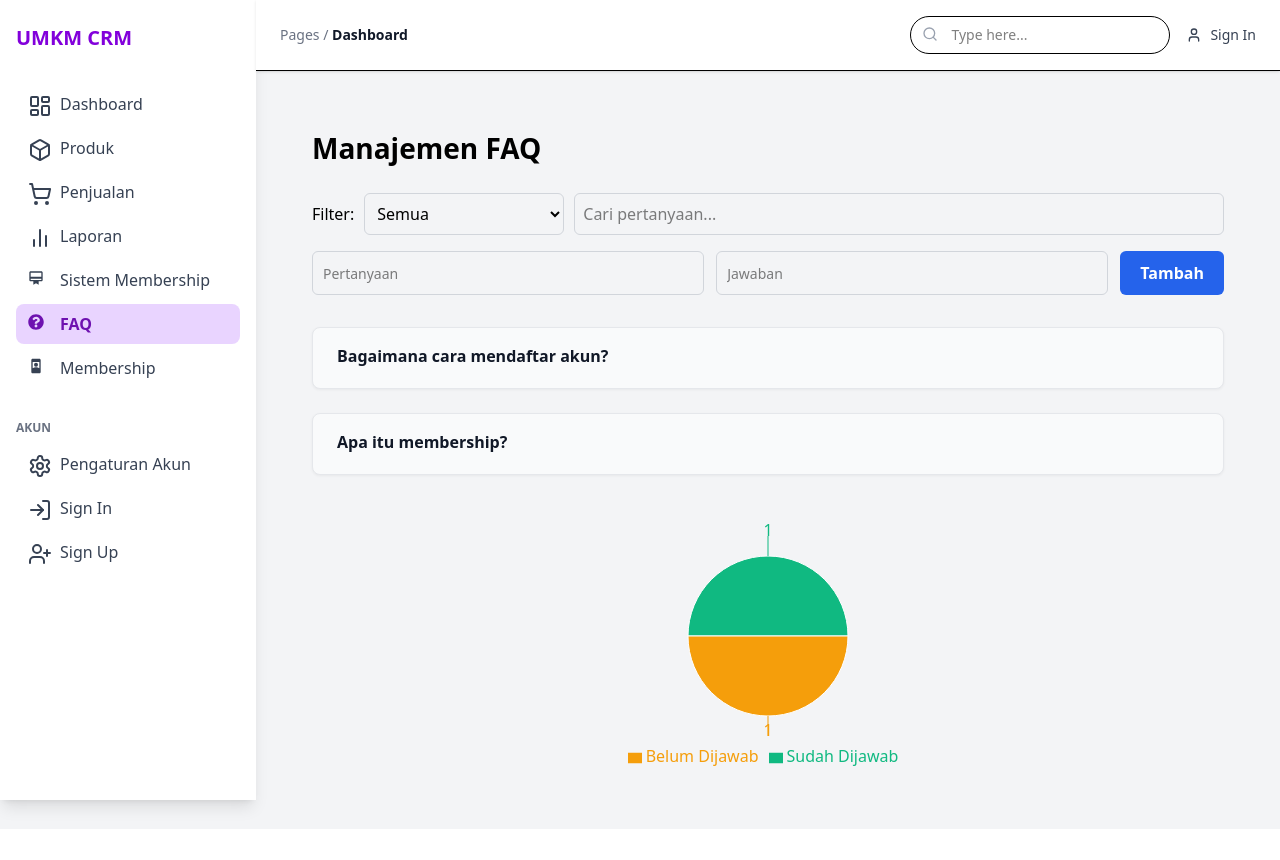
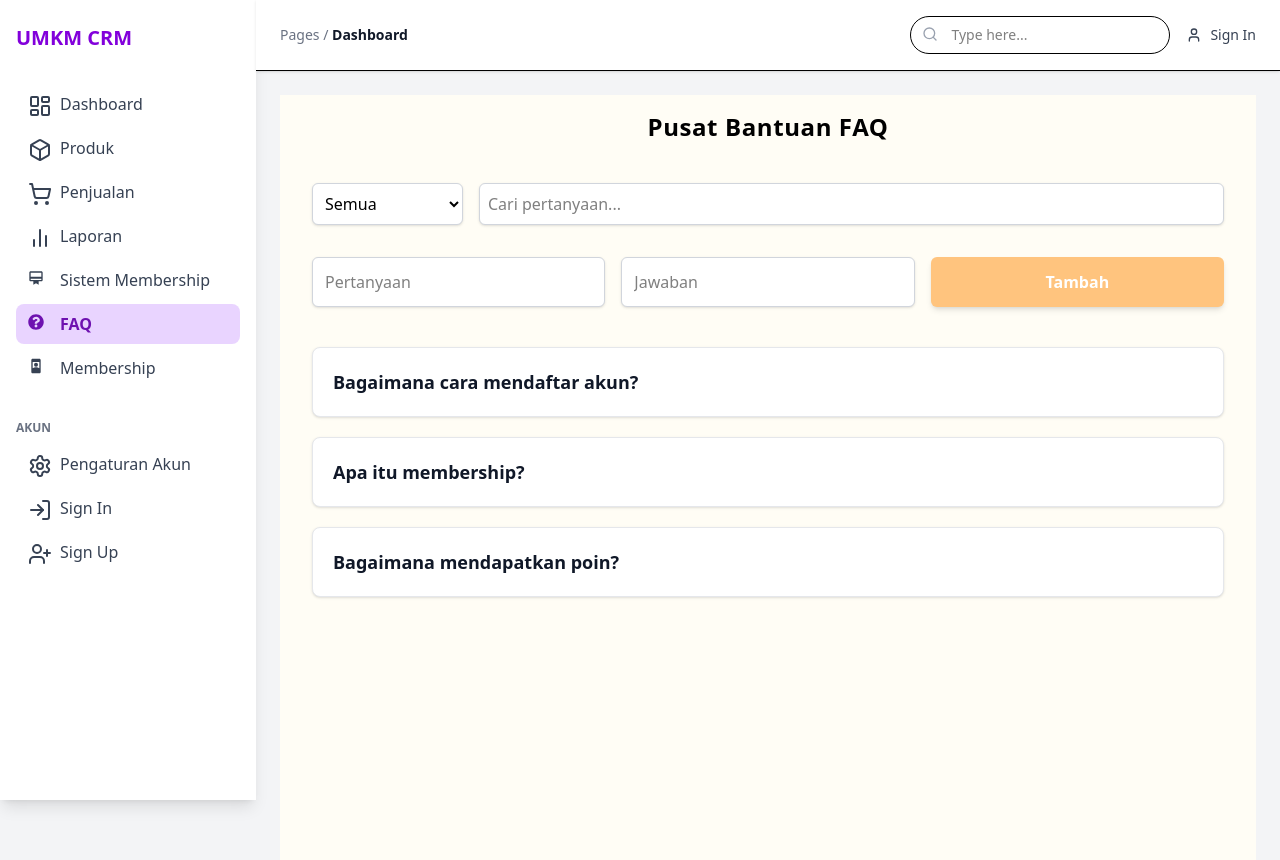
Before and after one commit to azizBLJ/crm-23sic-kelompok5, a React (Vite) app: page /FAQ in a window 1280 px wide. Shown: the top 860 px of the page. Before the commit the page ends 829 px from the top, so only its background shows below. Built offline with nearby package versions, Linux system fonts and the light colour scheme.

Commit message:
memperbagus tampilan FAQ dan Membership by DHEA

```diff
--- a/src/pages/FAQ.jsx
+++ b/src/pages/FAQ.jsx
@@ -1,95 +1,98 @@
-import React, { useState } from 'react';
-import { PieChart, Pie, Cell, Tooltip, Legend, ResponsiveContainer } from 'recharts';
+import React, { useState } from "react";
 
 const FAQ = () => {
   const [faqList, setFaqList] = useState([
     {
       id: 1,
-      question: 'Bagaimana cara mendaftar akun?',
-      answer: 'Klik tombol daftar dan isi data Anda.',
-      createdAt: new Date().toISOString(),
+      question: "Bagaimana cara mendaftar akun?",
+      answer: "Klik tombol daftar dan isi data Anda.",
+      createdAt: new Date("2025-05-10").toISOString(),
     },
     {
       id: 2,
-      question: 'Apa itu membership?',
-      answer: '',
-      createdAt: new Date().toISOString(),
+      question: "Apa itu membership?",
+      answer: "",
+      createdAt: new Date("2025-06-01").toISOString(),
+    },
+    {
+      id: 3,
+      question: "Bagaimana mendapatkan poin?",
+      answer: "Gunakan layanan dan kumpulkan poin.",
+      createdAt: new Date("2025-06-10").toISOString(),
     },
   ]);
 
-  const [form, setForm] = useState({ question: '', answer: '' });
+  const [form, setForm] = useState({ question: "", answer: "" });
   const [editId, setEditId] = useState(null);
-  const [filter, setFilter] = useState('semua');
+  const [filter, setFilter] = useState("semua");
   const [openId, setOpenId] = useState(null);
-  const [searchTerm, setSearchTerm] = useState('');
+  const [searchTerm, setSearchTerm] = useState("");
 
-  const handleChange = (e) => {
+  const handleChange = (e) =>
     setForm({ ...form, [e.target.name]: e.target.value });
-  };
 
   const handleSubmit = () => {
-    if (!form.question) return;
-
+    if (!form.question.trim()) return;
     if (editId) {
       setFaqList((prev) =>
         prev.map((f) =>
-          f.id === editId ? { ...f, question: form.question, answer: form.answer } : f
+          f.id === editId
+            ? { ...f, question: form.question.trim(), answer: form.answer.trim() }
+            : f
         )
       );
       setEditId(null);
     } else {
       const newFaq = {
         id: faqList.length ? Math.max(...faqList.map((f) => f.id)) + 1 : 1,
-        question: form.question,
-        answer: form.answer,
+        question: form.question.trim(),
+        answer: form.answer.trim(),
         createdAt: new Date().toISOString(),
       };
       setFaqList([...faqList, newFaq]);
     }
-
-    setForm({ question: '', answer: '' });
+    setForm({ question: "", answer: "" });
   };
 
   const handleEdit = (faq) => {
     setForm({ question: faq.question, answer: faq.answer });
     setEditId(faq.id);
+    setOpenId(null);
   };
 
   const handleDelete = (id) => {
     setFaqList(faqList.filter((f) => f.id !== id));
     if (editId === id) {
-      setForm({ question: '', answer: '' });
+      setForm({ question: "", answer: "" });
       setEditId(null);
     }
+    setOpenId(null);
   };
 
   const filteredFaq = faqList.filter((faq) => {
     const matchFilter =
-      filter === 'semua' ||
-      (filter === 'belum' && faq.answer.trim() === '') ||
-      (filter === 'sudah' && faq.answer.trim() !== '');
-    const matchSearch = faq.question.toLowerCase().includes(searchTerm.toLowerCase());
+      filter === "semua" ||
+      (filter === "belum" && (faq.answer || "").trim() === "") ||
+      (filter === "sudah" && (faq.answer || "").trim() !== "");
+    const matchSearch = faq.question
+      .toLowerCase()
+      .includes(searchTerm.toLowerCase());
     return matchFilter && matchSearch;
   });
 
-  const pieData = [
-    { name: 'Sudah Dijawab', value: faqList.filter(f => f.answer.trim() !== '').length },
-    { name: 'Belum Dijawab', value: faqList.filter(f => f.answer.trim() === '').length },
-  ];
+  return (
+    <div className="min-h-screen py-4 px-4 sm:px-6 lg:px-8 bg-[#FFFDF5]">
+      <div className="max-w-5xl mx-auto">
+        <h2 className="text-2xl font-bold text-center text-black mb-10 tracking-wide">
+          Pusat Bantuan FAQ
+        </h2>
 
-  const COLORS = ['#10b981', '#f59e0b'];
-
-  return (
-    <div style={{ padding: '2rem', maxWidth: '1000px', margin: 'auto' }}>
-      <h2 style={{ fontSize: '28px', fontWeight: 'bold', marginBottom: '1.5rem' }}>Manajemen FAQ</h2>
-
-      {/* Filter & Search */}
-      <div style={{ display: 'flex', alignItems: 'center', marginBottom: '1rem', gap: '10px' }}>
-        <label style={{ fontWeight: '500' }}>Filter:</label>
+        {/* Filter & Search Section */}
+        <div className="flex flex-wrap gap-4 items-center mb-8">
           <select
             value={filter}
             onChange={(e) => setFilter(e.target.value)}
-          style={{ padding: '8px', borderRadius: '6px', border: '1px solid #d1d5db', minWidth: '200px' }}
+            className="p-2 border border-gray-300 rounded-md shadow-sm bg-white focus:outline-none focus:ring-2 focus:ring-[#FFC47E]"
           >
             <option value="semua">Semua</option>
             <option value="belum">Belum Dijawab</option>
@@ -100,62 +103,68 @@ const FAQ = () => {
             placeholder="Cari pertanyaan..."
             value={searchTerm}
             onChange={(e) => setSearchTerm(e.target.value)}
-          style={{ padding: '8px', borderRadius: '6px', border: '1px solid #d1d5db', flex: 1 }}
+            className="p-2 border border-gray-300 rounded-md shadow-sm flex-1 bg-white focus:outline-none focus:ring-2 focus:ring-[#FFC47E]"
           />
         </div>
 
-      {/* Form */}
-      <div style={{ display: 'grid', gridTemplateColumns: '1fr 1fr auto', gap: '12px', marginBottom: '2rem' }}>
+        {/* Form Tambah / Edit */}
+        <div className="grid grid-cols-1 md:grid-cols-3 gap-4 mb-10">
           <input
             name="question"
             placeholder="Pertanyaan"
             value={form.question}
             onChange={handleChange}
-          style={inputStyle}
+            className="p-3 border border-gray-300 rounded-md shadow-sm bg-white focus:outline-none focus:ring-2 focus:ring-[#FFC47E]"
           />
           <input
             name="answer"
             placeholder="Jawaban"
             value={form.answer}
             onChange={handleChange}
-          style={inputStyle}
+            className="p-3 border border-gray-300 rounded-md shadow-sm bg-white focus:outline-none focus:ring-2 focus:ring-[#FFC47E]"
           />
-        <button onClick={handleSubmit} style={buttonStyle}>
-          {editId ? 'Update' : 'Tambah'}
+          <button
+            onClick={handleSubmit}
+            className="text-white font-semibold rounded-md p-3 hover:opacity-90 transition shadow-md"
+            style={{ backgroundColor: "#FFC47E" }}
+          >
+            {editId ? "Update" : "Tambah"}
           </button>
         </div>
 
-      {/* List */}
+        {/* FAQ List */}
         {filteredFaq.map((faq) => (
           <div
             key={faq.id}
-          style={{
-            background: '#f9fafb',
-            border: '1px solid #e5e7eb',
-            borderRadius: '8px',
-            marginBottom: '1.5rem',
-            padding: '1rem 1.5rem',
-            boxShadow: '0 1px 3px rgba(0,0,0,0.05)'
-          }}
+            className="mb-5 border border-gray-200 rounded-lg p-5 shadow-sm bg-white hover:shadow-md transition duration-200 ease-in-out"
           >
             <div
               onClick={() => setOpenId(openId === faq.id ? null : faq.id)}
-            style={{ cursor: 'pointer', fontWeight: '600', fontSize: '16px', marginBottom: '4px', color: '#111827' }}
+              className="cursor-pointer font-semibold text-gray-900 text-lg hover:text-[#F6B21A] transition"
             >
               {faq.question}
             </div>
-
             {openId === faq.id && (
-            <div>
-              <p style={{ marginTop: '8px', lineHeight: '1.5' }}>
-                <strong>Jawaban:</strong> {faq.answer || <i>(Belum dijawab)</i>}
+              <div className="mt-3 text-gray-700 text-sm border-t border-gray-100 pt-3">
+                <p className="mb-2">
+                  <strong>Jawaban:</strong>{" "}
+                  {faq.answer ? faq.answer : <i>(Belum dijawab)</i>}
                 </p>
-              <p style={{ fontSize: '12px', color: '#6b7280', marginTop: '4px' }}>
-                Masuk pada: {new Date(faq.createdAt).toLocaleString('id-ID')}
+                <p className="text-gray-500 text-xs">
+                  Ditambahkan pada:{" "}
+                  {new Date(faq.createdAt).toLocaleString("id-ID")}
                 </p>
-              <div style={{ marginTop: '12px' }}>
-                <button onClick={() => handleEdit(faq)} style={smallButton}>Edit</button>
-                <button onClick={() => handleDelete(faq.id)} style={{ ...smallButton, color: 'red' }}>
+                <div className="mt-3 flex gap-3">
+                  <button
+                    onClick={() => handleEdit(faq)}
+                    className="text-white px-4 py-1 rounded bg-[#FFC47E] hover:bg-[#E6B06F] transition duration-300 shadow-sm"
+                  >
+                    Edit
+                  </button>
+                  <button
+                    onClick={() => handleDelete(faq.id)}
+                    className="bg-red-500 text-white px-4 py-1 rounded hover:bg-red-600 transition duration-300 shadow-sm"
+                  >
                     Hapus
                   </button>
                 </div>
@@ -164,58 +173,14 @@ const FAQ = () => {
           </div>
         ))}
 
-      {/* Pie Chart di bawah */}
-      <div style={{ height: 250, marginTop: '3rem' }}>
-        <ResponsiveContainer width="100%" height="100%">
-          <PieChart>
-            <Pie
-              data={pieData}
-              dataKey="value"
-              nameKey="name"
-              cx="50%"
-              cy="50%"
-              outerRadius={80}
-              fill="#8884d8"
-              label
-            >
-              {pieData.map((entry, index) => (
-                <Cell key={`cell-${index}`} fill={COLORS[index % COLORS.length]} />
-              ))}
-            </Pie>
-            <Tooltip />
-            <Legend />
-          </PieChart>
-        </ResponsiveContainer>
+        {filteredFaq.length === 0 && (
+          <p className="text-center text-gray-500 mt-10">
+            Tidak ada pertanyaan yang cocok.
+          </p>
+        )}
       </div>
     </div>
   );
 };
 
-const inputStyle = {
-  padding: '10px',
-  border: '1px solid #d1d5db',
-  borderRadius: '6px',
-  width: '100%',
-  fontSize: '14px'
-};
-
-const buttonStyle = {
-  padding: '10px 20px',
-  backgroundColor: '#2563eb',
-  color: 'white',
-  border: 'none',
-  borderRadius: '6px',
-  fontWeight: 'bold',
-  cursor: 'pointer'
-};
-
-const smallButton = {
-  background: 'none',
-  border: 'none',
-  color: '#2563eb',
-  cursor: 'pointer',
-  marginRight: '12px',
-  fontSize: '14px'
-};
-
 export default FAQ;
```
Also changed, not shown: src/pages/Membership.jsx (+94 -20 lines). Lines whose indentation alone changed are shown as unchanged.
